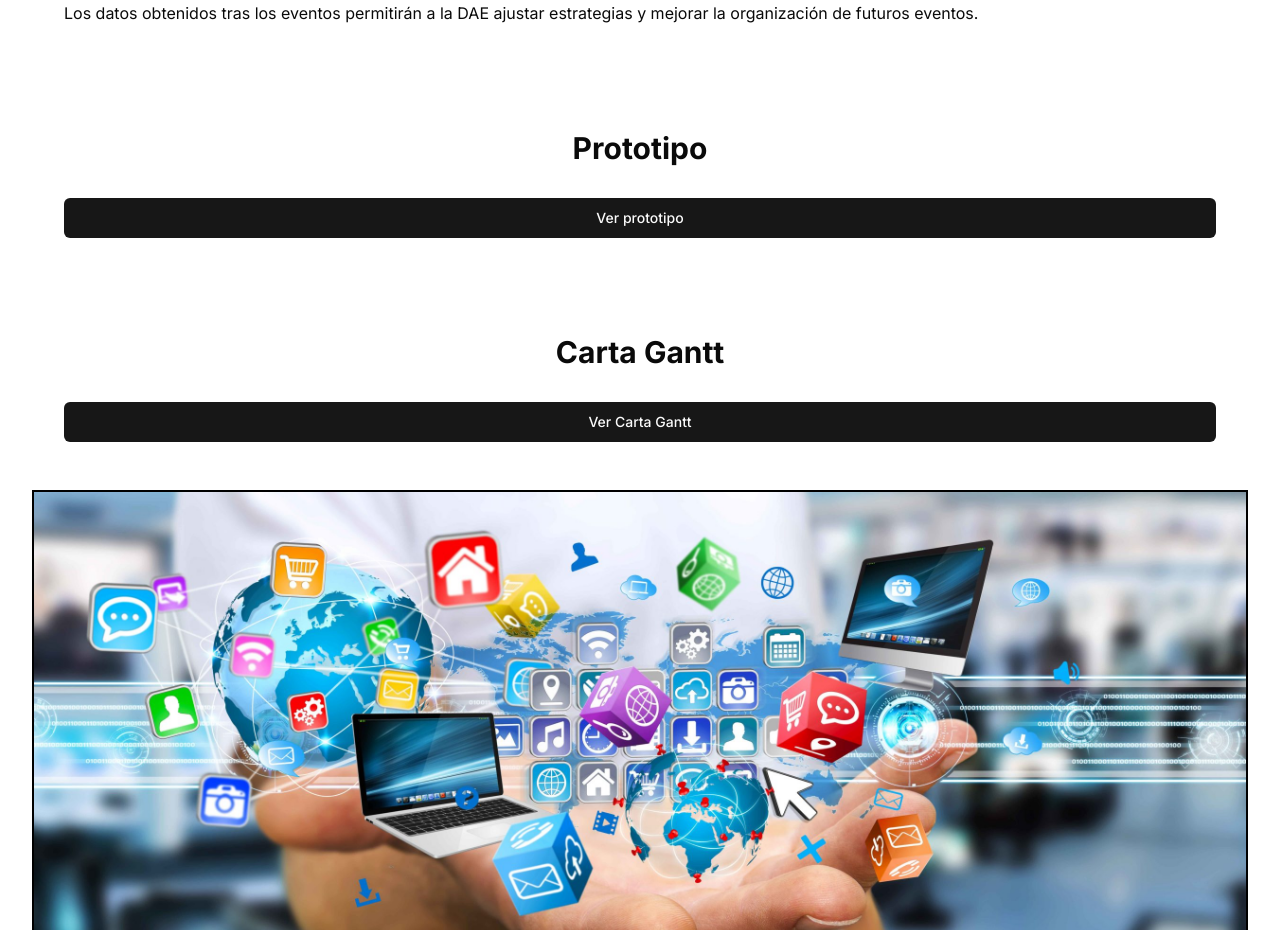
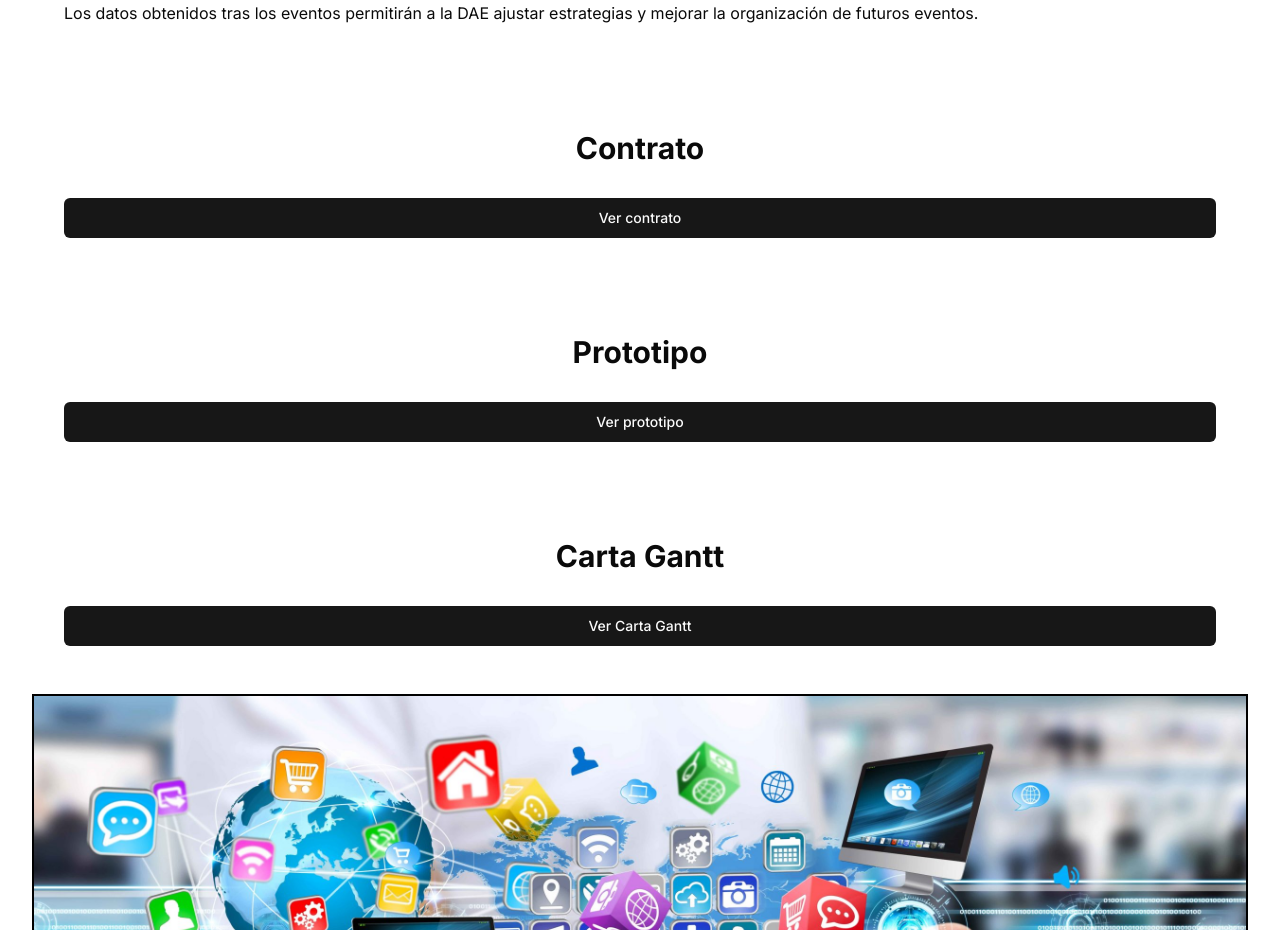
Before and after one commit to avilesxd/blackRock, a Next.js app: page / in a window 1280 px wide. Shown: the part 780-1710 px from the top of the page. Built offline with nearby package versions, Linux system fonts and the light colour scheme.

Commit message:
contrato a la vista

```diff
--- a/src/app/(home)/page.tsx
+++ b/src/app/(home)/page.tsx
@@ -55,6 +55,15 @@ export default function Home() {
         </ul>
       </Section>
 
+      <Section title="Contrato">
+        <Button
+          className="w-full"
+          onClick={() => window.open("/ContratoTrabajoEquipo.pdf", "_blank")}
+        >
+          Ver contrato
+        </Button>
+      </Section>
+
       <Section title="Prototipo">
         <Button
           className="w-full"
```
Also changed, not shown: public/Copia de logoBlack.png (deleted), 3 other files (tests, documents, lock files or other folders).
